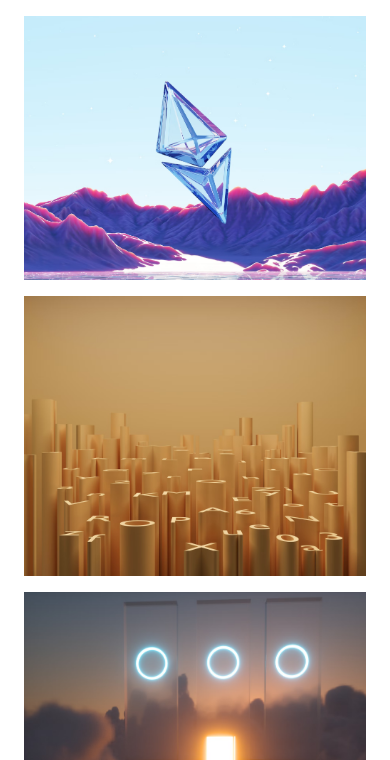
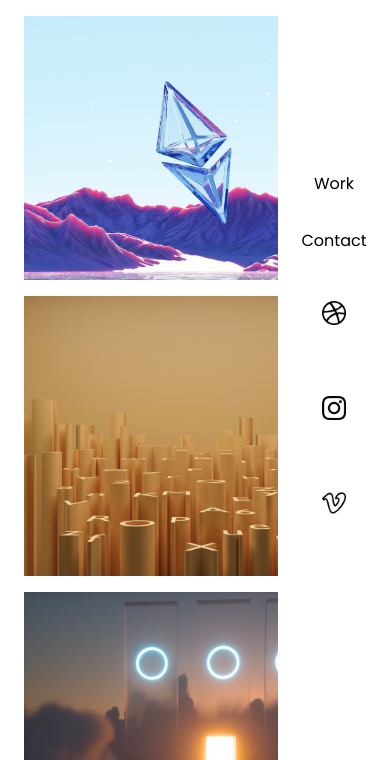
Before and after one commit to Ricardohm7/grid-project, a plain HTML site: page index.html in a window 390 px wide. Shown: the part 84-844 px from the top of the page. Drawn offline with Linux system fonts and the light colour scheme.

Commit message:
Creating the mobile drawer menu

```diff
--- a/index.css
+++ b/index.css
@@ -44,6 +44,37 @@ body {
   height: 50px;
   width: 50px;
   display: none;
+}
+
+.mobile-nav {
+  width: 80px;
+  background-color: white;
+  height: 100vh;
+  display: flex;
+  flex-direction: column;
+  justify-content: center;
+  align-items: center;
+  position: fixed;
+  z-index: 2;
+  top: 0;
+  right: 0;
+  padding: 16px;
+}
+
+.mobile-nav a {
+  text-decoration: none;
+  color: black;
+  margin: 16px 0;
+}
+
+.mobile-nav a:hover {
+  text-decoration: underline;
+}
+
+.mobile-nav img {
+  width: 24px;
+  height: 24px;
+  margin: 16px 0;
 }
 
 .bar1,
--- a/index.html
+++ b/index.html
@@ -39,6 +39,19 @@
                 <div class="bar3"></div>
             </div>
         </header>
+        <nav class="mobile-nav">
+            <a href="#work">Work</a>
+            <a href="#contact">Contact</a>
+            <a href="#dribble">
+                <img src="images/dribble_icon.png" alt="dribble" />
+            </a>
+            <a href="#dribble">
+                <img src="images/insta_icon.png" alt="dribble" />
+            </a>
+            <a href="#dribble">
+                <img src="images/v_icon.png" alt="dribble" />
+            </a>
+        </nav>
         <div class="project-grid">
             <div class="project" id="eth">
                 <img src="images/eth.avif" alt="eth" />
```
